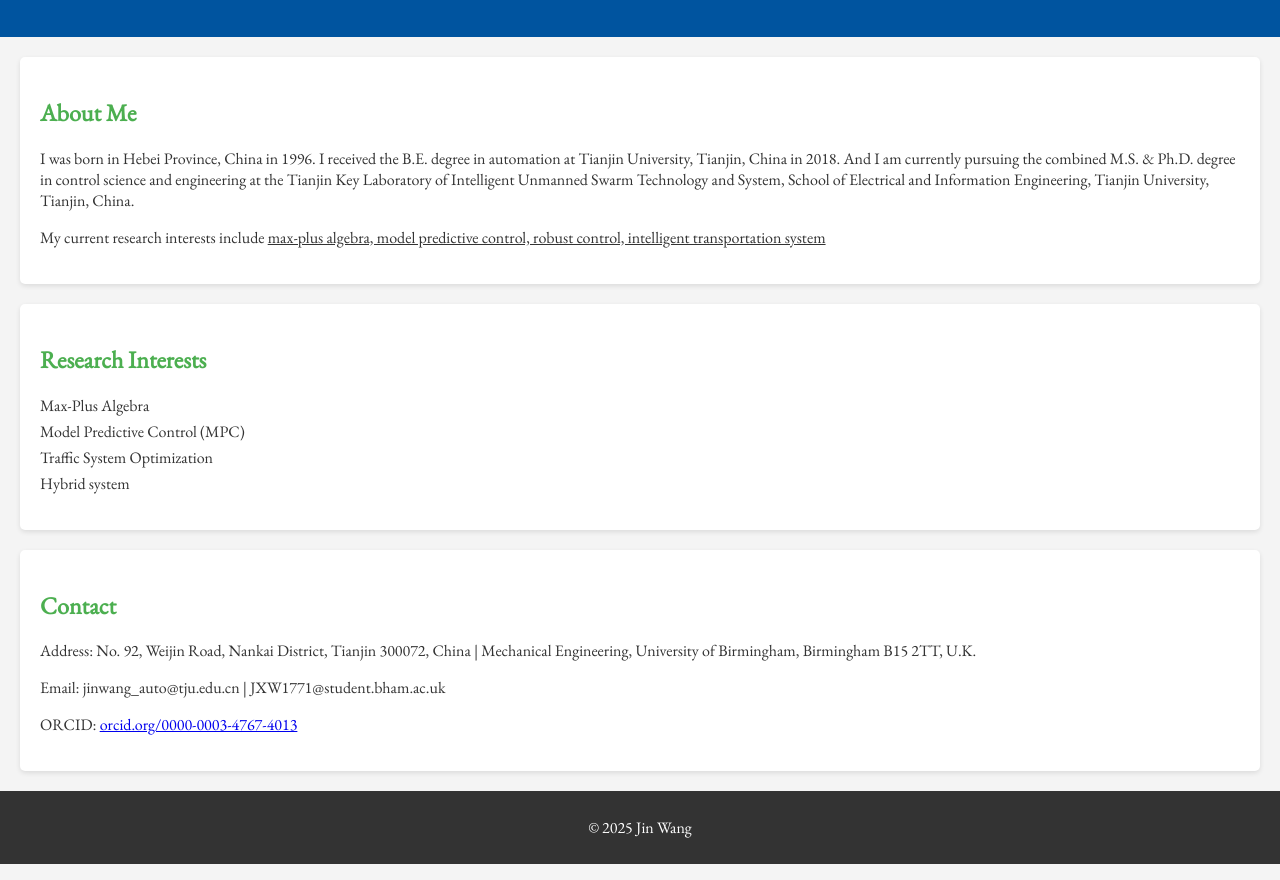
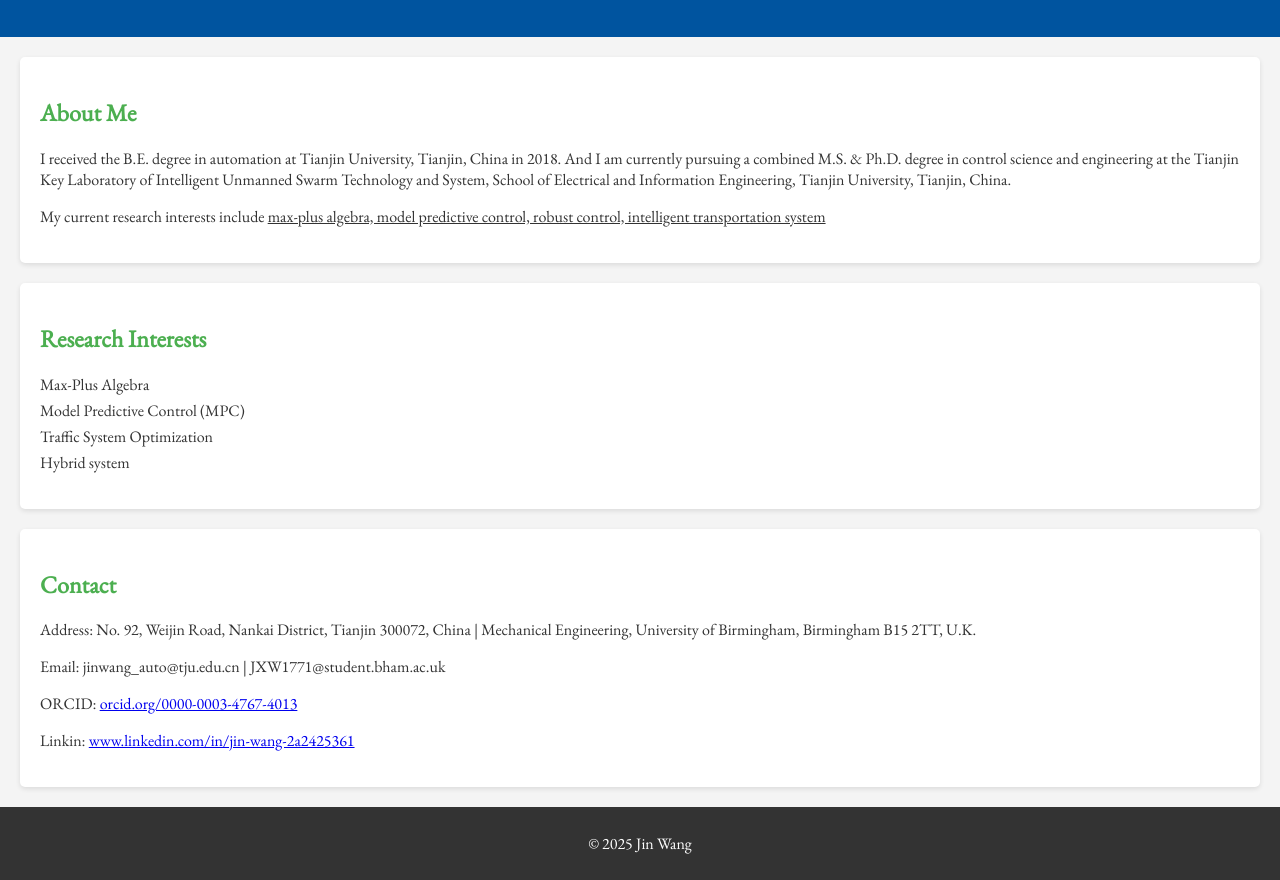
Before and after one commit to jinwang-web/jinwang-web.github.io, a plain HTML site: page index.html in a window 1280 px wide. Shown: the part 120-1000 px from the top of the page. Drawn offline with nearby package versions, Linux system fonts and the light colour scheme.

Commit message:
Update index.html

```diff
--- a/index.html
+++ b/index.html
@@ -16,7 +16,7 @@
 
     <section id="about">
         <h2>About Me</h2>
-        <p>I was born in Hebei Province, China in 1996. I received the B.E. degree in automation at Tianjin University, Tianjin, China in 2018. And I am currently pursuing the combined M.S. & Ph.D. degree in control science and engineering at the Tianjin Key Laboratory of Intelligent Unmanned Swarm Technology and System, School of Electrical and Information Engineering, Tianjin University, Tianjin, China.<p>
+        <p>I received the B.E. degree in automation at Tianjin University, Tianjin, China in 2018. And I am currently pursuing a combined M.S. & Ph.D. degree in control science and engineering at the Tianjin Key Laboratory of Intelligent Unmanned Swarm Technology and System, School of Electrical and Information Engineering, Tianjin University, Tianjin, China.<p>
         <p>My current research interests include <span style="text-decoration: underline;">max-plus algebra, model predictive control, robust control, intelligent transportation system</span></p>
     </section>
 
@@ -35,6 +35,7 @@
         <p>Address: No. 92, Weijin Road, Nankai District, Tianjin 300072, China | Mechanical Engineering, University of Birmingham, Birmingham B15 2TT, U.K.</p>
         <p>Email: jinwang_auto@tju.edu.cn | JXW1771@student.bham.ac.uk</p>
         <p>ORCID: <a href="https://orcid.org/0000-0003-4767-4013">orcid.org/0000-0003-4767-4013</a></p>
+        <p>Linkin: <a href="https://www.linkedin.com/in/jin-wang-2a2425361/">www.linkedin.com/in/jin-wang-2a2425361</a></p>
     </section>
 
     <footer>
```
